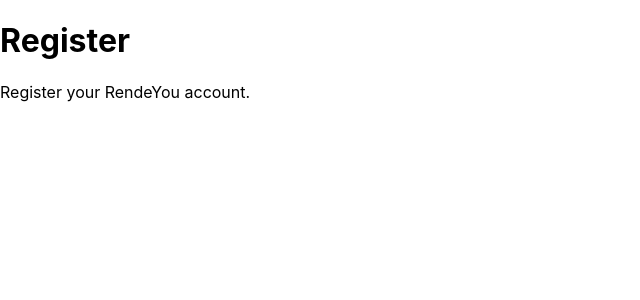
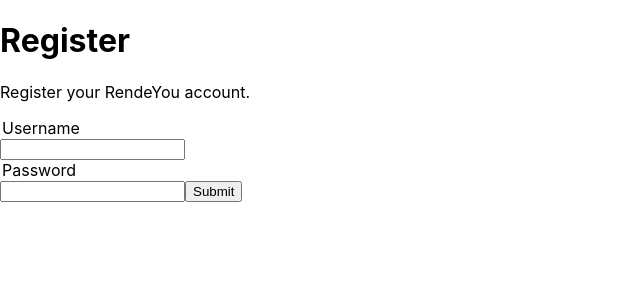
Before and after one commit to bliutech/RendeYou, a React (Create React App) app in the folder frontend/: page /register in a window 1280 px wide. Shown: the top 300 px of the page, without its empty margins (0-640 px from the left). Built offline with nearby package versions, Linux system fonts and the light colour scheme.

Commit message:
Form.js functional
Form.js contains the class Form, which may be helpful for implementing username and password input

```diff
--- a/frontend/src/components/Form.js
+++ b/frontend/src/components/Form.js
@@ -0,0 +1,43 @@
+import React from 'react';
+
+class Form extends React.Component {
+    constructor(props) {
+        super(props);
+        this.state = {
+            uname: '',
+            pass: '',
+        };
+        this.updateUname = this.updateUname.bind(this);
+        this.updatePass = this.updatePass.bind(this);
+    }
+
+    updateUname(event) {
+        this.setState({uname: event.target.value});
+    }
+
+    updatePass(event) {
+        this.setState({pass: event.target.value});
+    }
+
+    render() {
+        return (
+            <form onSubmit={(e) => {
+                e.preventDefault();
+                this.props.onSubmit(this.state.uname, this.state.pass)
+            }}>
+                <legend>Username</legend>
+                <input value={this.state.uname}
+                onChange={this.updateUname}
+                />
+                <legend>Password</legend>
+                <input type="password" value={this.state.pass}
+                onChange={this.updatePass}
+                />
+                <input type="submit" value="Submit"/>
+            </form>
+
+        );
+    }
+}
+
+export default Form;
--- a/frontend/src/pages/Register.js
+++ b/frontend/src/pages/Register.js
@@ -1,11 +1,21 @@
 import React from 'react';
+import Form from '../components/Form.js';
 
 export default function Login()
 {
+
+    function handleSubmit(uname, pass) {
+        // Temp implementation: logs the output of uname and pass
+        console.log(uname);
+        console.log(pass);
+    }
+
     return(
         <div>
+            <title>RendeYou - Register</title>
             <h1> Register </h1>
             <p> Register your RendeYou account. </p>
+            <Form onSubmit={handleSubmit}/>
         </div>
     );
 }
```
